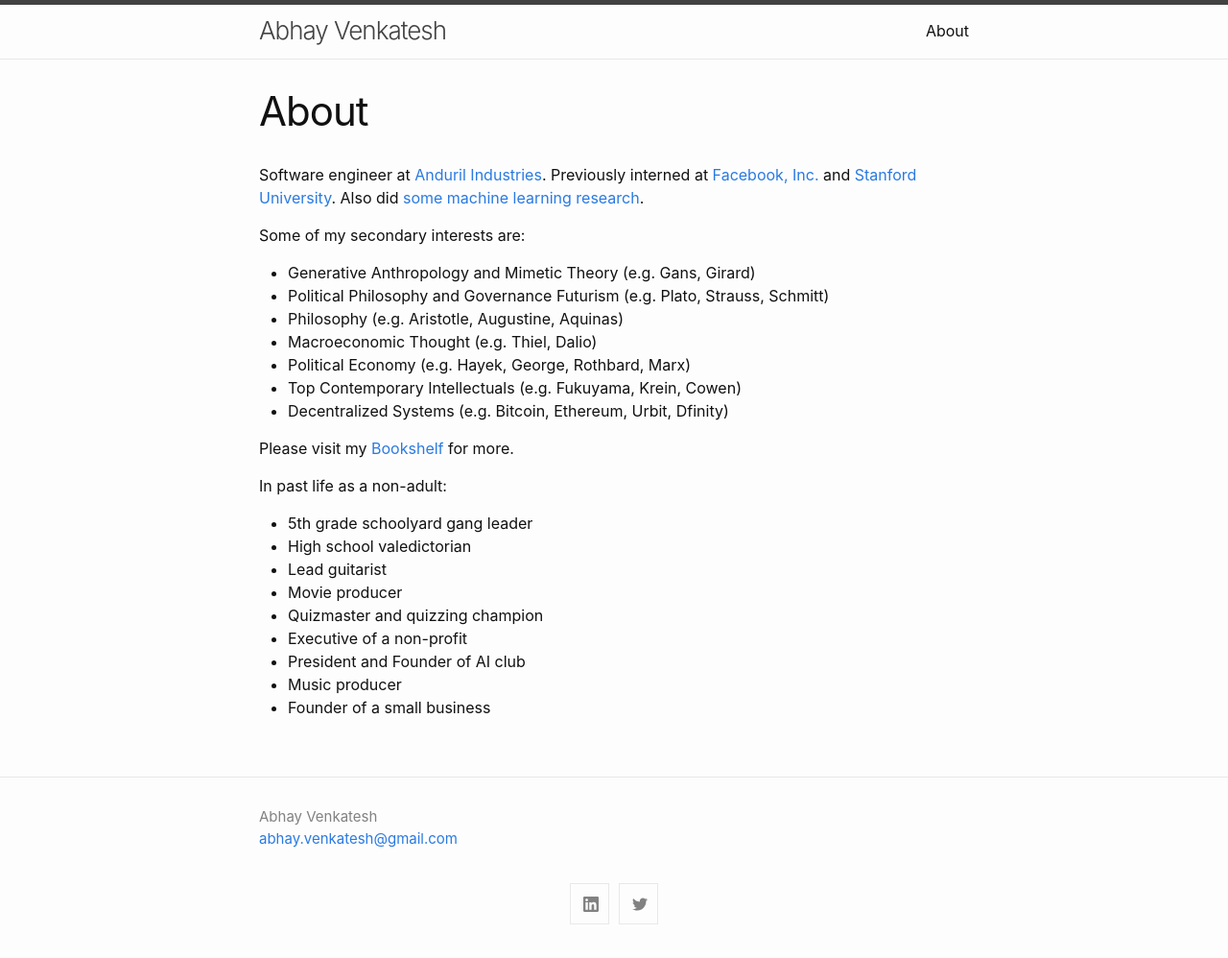
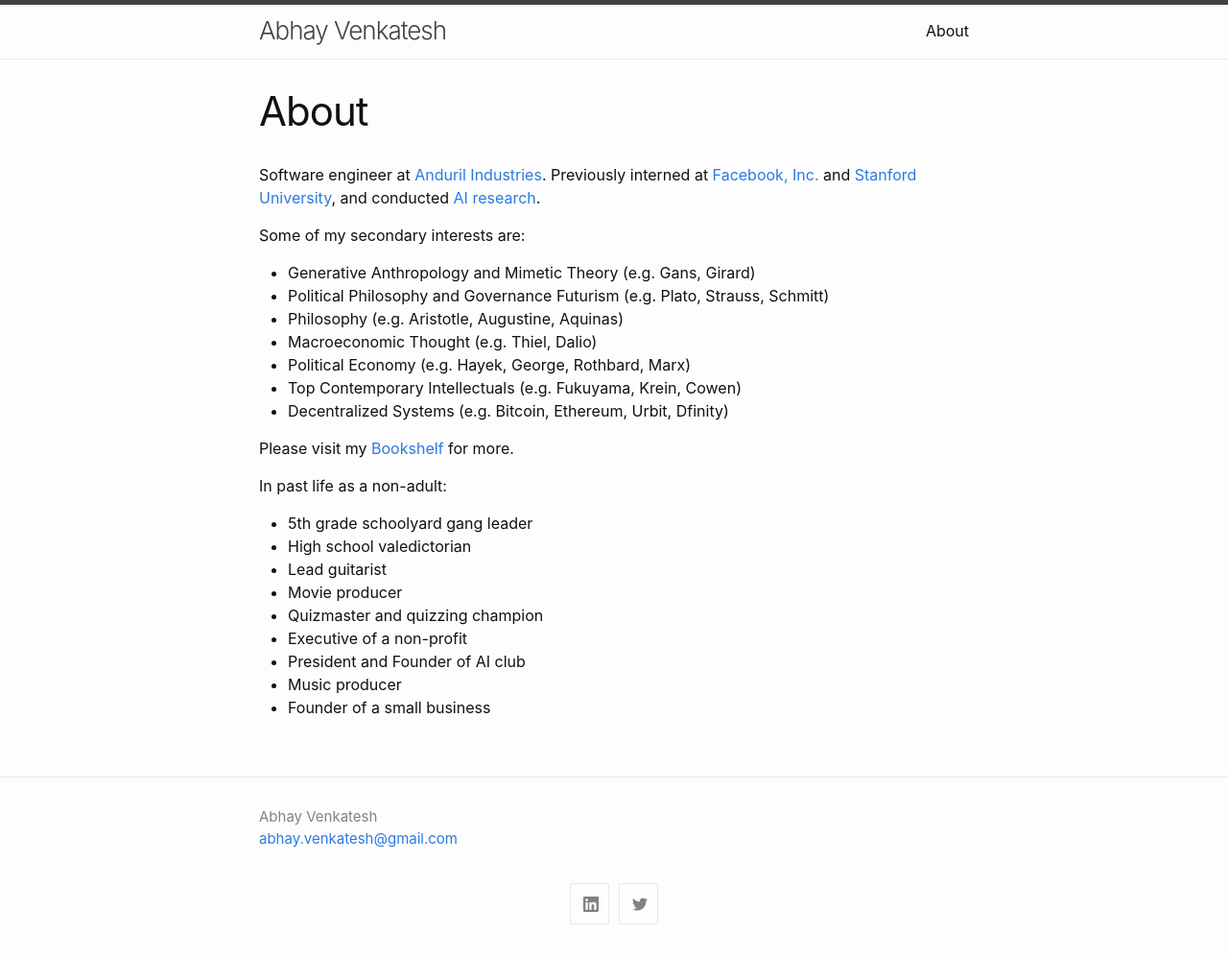
Before and after one commit to abhay-venkatesh/abhay-venkatesh.github.io, a Jekyll site: the page built from about.md, in a window 1280 px wide. Shown: the whole page at 96% size. Built offline with Jekyll 4.4.1, drawn with Linux system fonts in a browser that asks for light colours.

Commit message:
Update about.md

```diff
--- a/about.md
+++ b/about.md
@@ -4,7 +4,7 @@
 permalink: /about/
 ---
 
-Software engineer at [Anduril Industries](http://anduril.com/).  Previously interned at [Facebook, Inc.](https://www.facebook.com/) and [Stanford University](http://stanford.com/). Also did [some machine learning research](https://scholar.google.com/citations?user=Inp7zBgAAAAJ&hl=en).
+Software engineer at [Anduril Industries](http://anduril.com/).  Previously interned at [Facebook, Inc.](https://www.facebook.com/) and [Stanford University](http://stanford.com/), and conducted [AI research](https://scholar.google.com/citations?user=Inp7zBgAAAAJ&hl=en).
 
 Some of my secondary interests are:
 - Generative Anthropology and Mimetic Theory (e.g. Gans, Girard)
```
